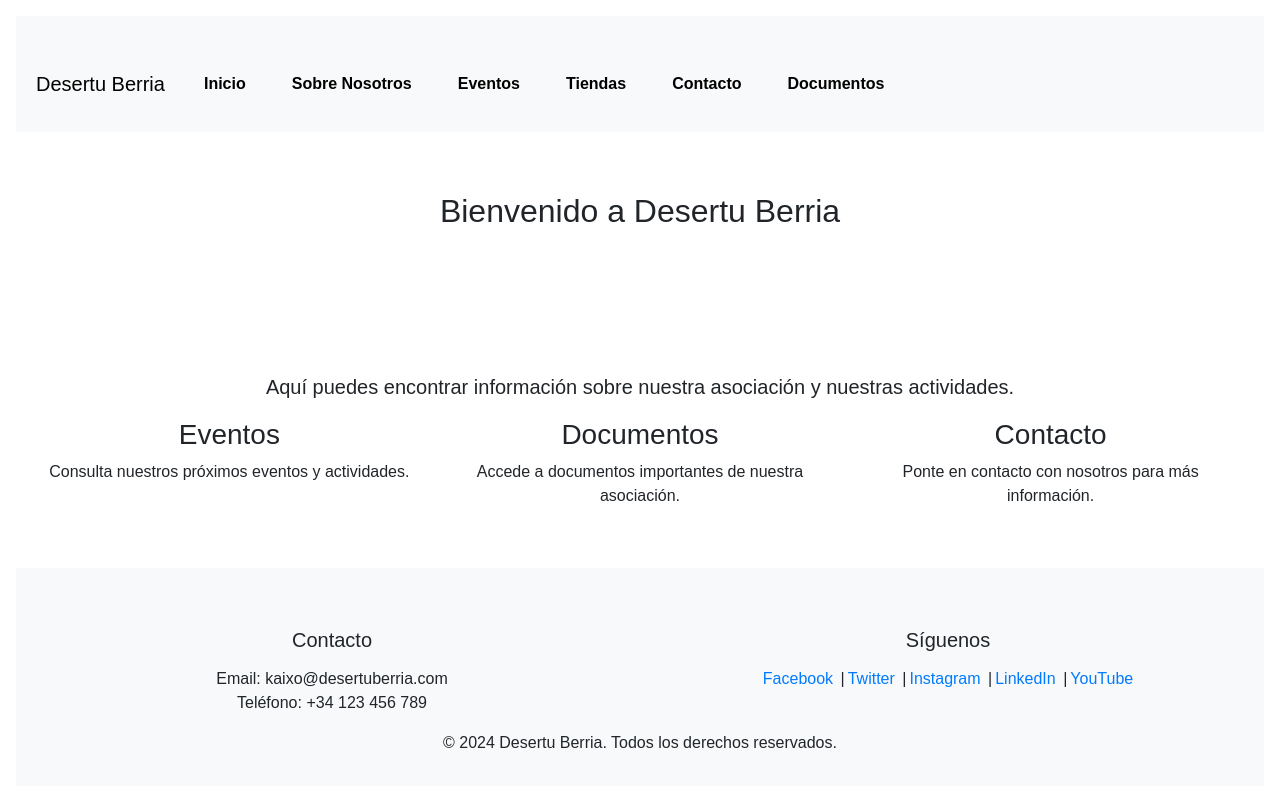
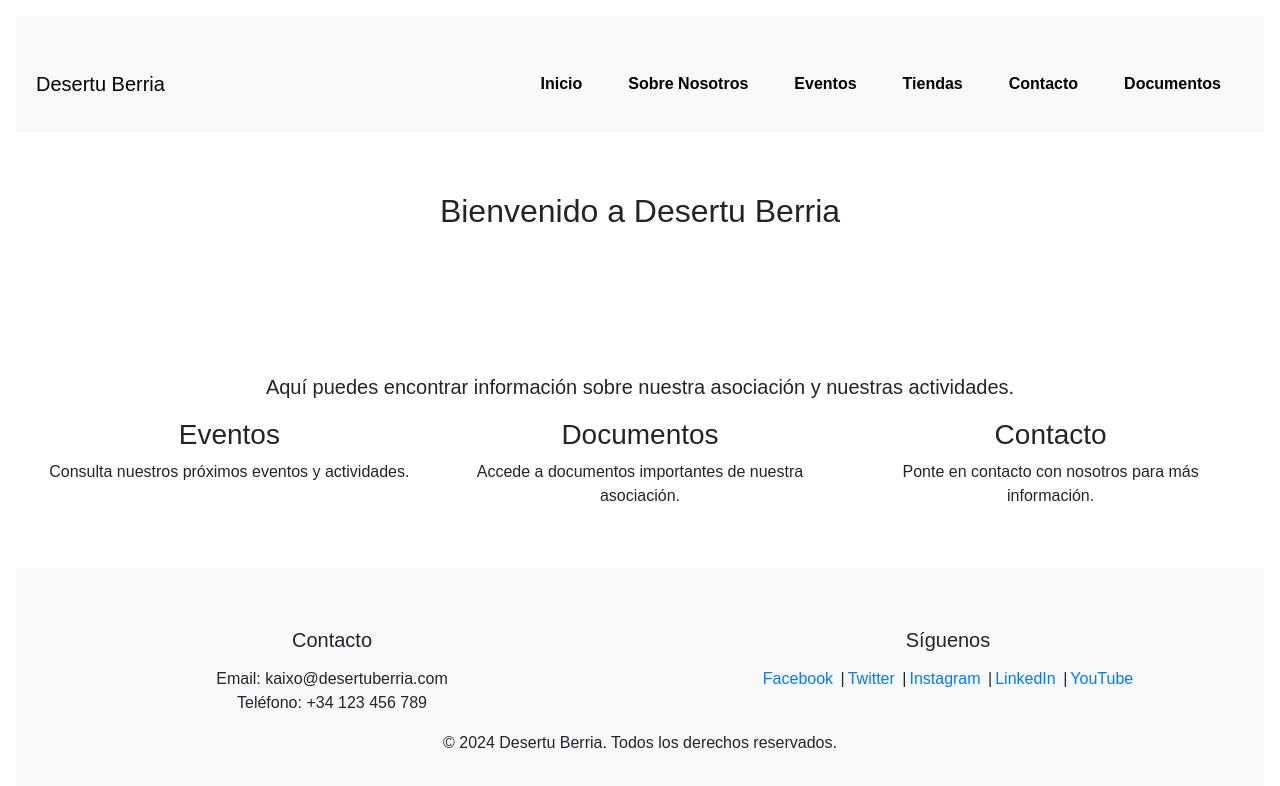
Before and after one commit to vickypineli/desertu.react, a React (Vite) app: page / in a window 1280 px wide. Shown: the top 786 px of the page. Built offline with nearby package versions, Linux system fonts and the light colour scheme.

Commit message:
alinear navbar elements on right

```diff
--- a/src/components/header/Header.css
+++ b/src/components/header/Header.css
@@ -3,6 +3,7 @@
   position: relative;
   z-index: 1000;
   width: 100%; /* Asegurar que ocupe todo el ancho */
+
 }
 
 /* Eliminar borde y contorno del botón */
@@ -15,7 +16,7 @@
   height: 24px;
   display: flex;
   justify-content: center;
-  align-items: center;
+  align-items: flex;
   padding: 0;
   background-color: trnsparent; /* Evitar fondo predeterminado */
   /* background-color: none; */
@@ -113,6 +114,15 @@
 
 /* Evitar el deslizamiento en pantallas más grandes */
 @media (min-width: 992px) {
+  .navbar-brand {
+    margin-right: auto; /* Alinear navbar-brand a la izquierda */
+  }
+  .navbar-nav {
+    margin-left: auto; /* Alinear elementos del nav a la derecha */
+    display: flex;
+    flex-direction: row;
+    align-items: center;
+  }
   .sliding-menu {
     max-height: none; /* Mostrar menú en pantallas grandes */
     overflow: visible;
```
